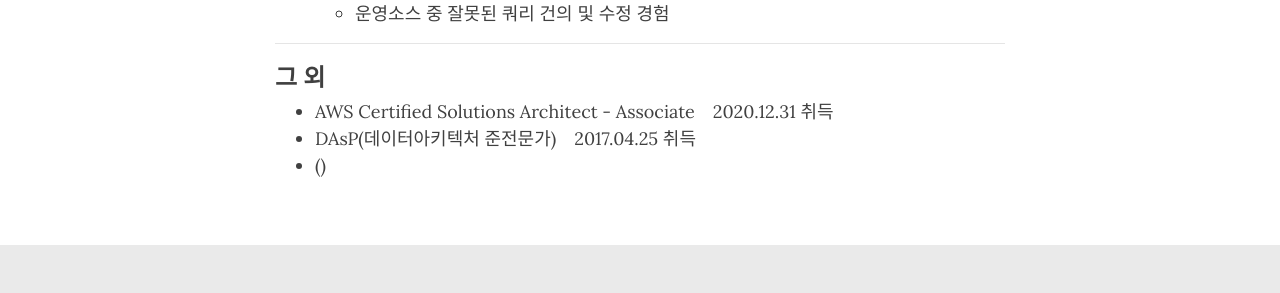
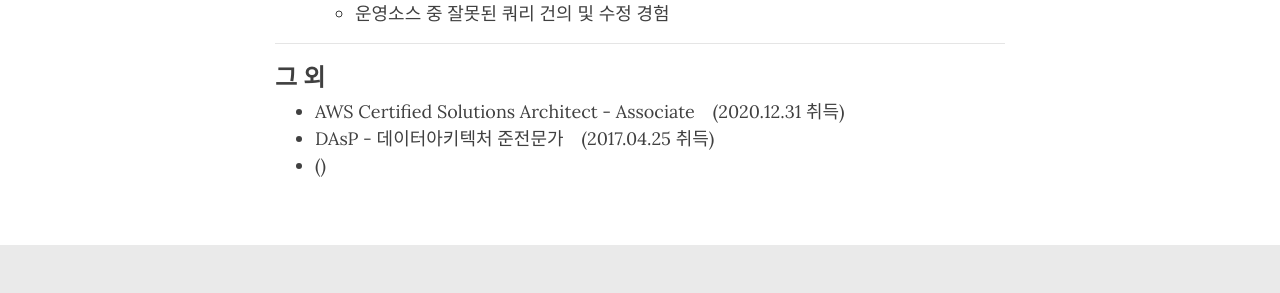
Before and after one commit to aboutjen/aboutjen.github.io, a Jekyll site: the page built from aboutme.md, in a window 1280 px wide and 900 px high, scrolled down 1879 px. Shown: the part 421-714 px from the top of the window. Built offline with Jekyll 4.4.1, drawn with Linux system fonts in a browser that asks for light colours; nearby versions of some CDN libraries.

Commit message:
내용 수정

```diff
--- a/aboutme.md
+++ b/aboutme.md
@@ -78,6 +78,6 @@ subtitle: Backend developer
 ---
 
 ### 그 외
-* AWS Certified Solutions Architect - Associate　2020.12.31 취득
-* DAsP(데이터아키텍처 준전문가)　2017.04.25 취득
+* AWS Certified Solutions Architect - Associate　(2020.12.31 취득)
+* DAsP - 데이터아키텍처 준전문가　(2017.04.25 취득)
 * ()
```
